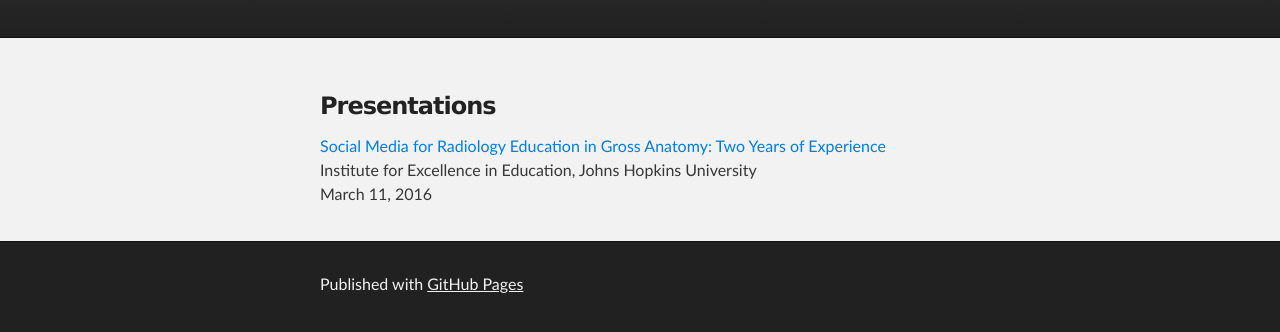
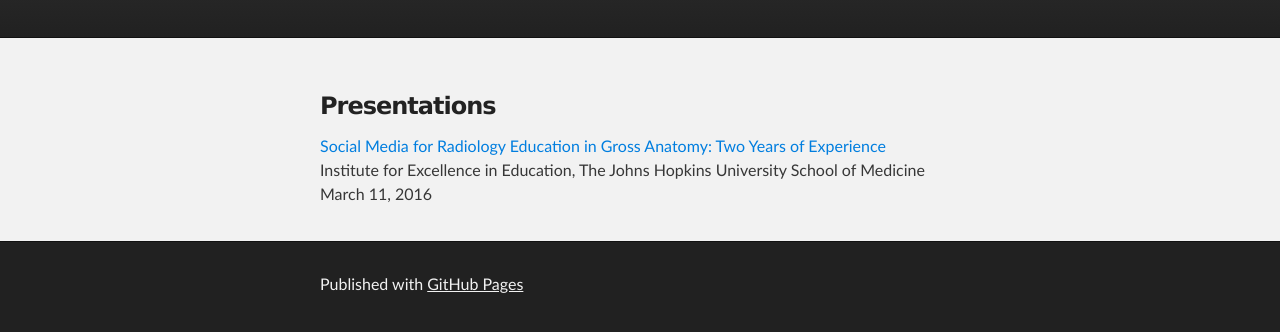
Before and after one commit to liwiz/liwiz.github.io, a plain HTML site: page index.html in a window 1280 px wide. Shown: the part 136-468 px from the top of the page. Drawn offline with Linux system fonts and the light colour scheme.

Commit message:
Add "School of Medicine" to "Johns Hopkins University"

```diff
--- a/index.html
+++ b/index.html
@@ -31,7 +31,7 @@
 <a id="presentations" class="anchor" href="#presentations" aria-hidden="true"><span aria-hidden="true" class="octicon octicon-link"></span></a>Presentations</h3>
 
 <p><a href="https://liwiz.github.io/presentation-iee-2016/">Social Media for Radiology Education in Gross Anatomy: Two Years of Experience</a><br>
-Institute for Excellence in Education, Johns Hopkins University<br>
+Institute for Excellence in Education, The Johns Hopkins University School of Medicine<br>
 March 11, 2016</p>
       </section>
     </div>
```
